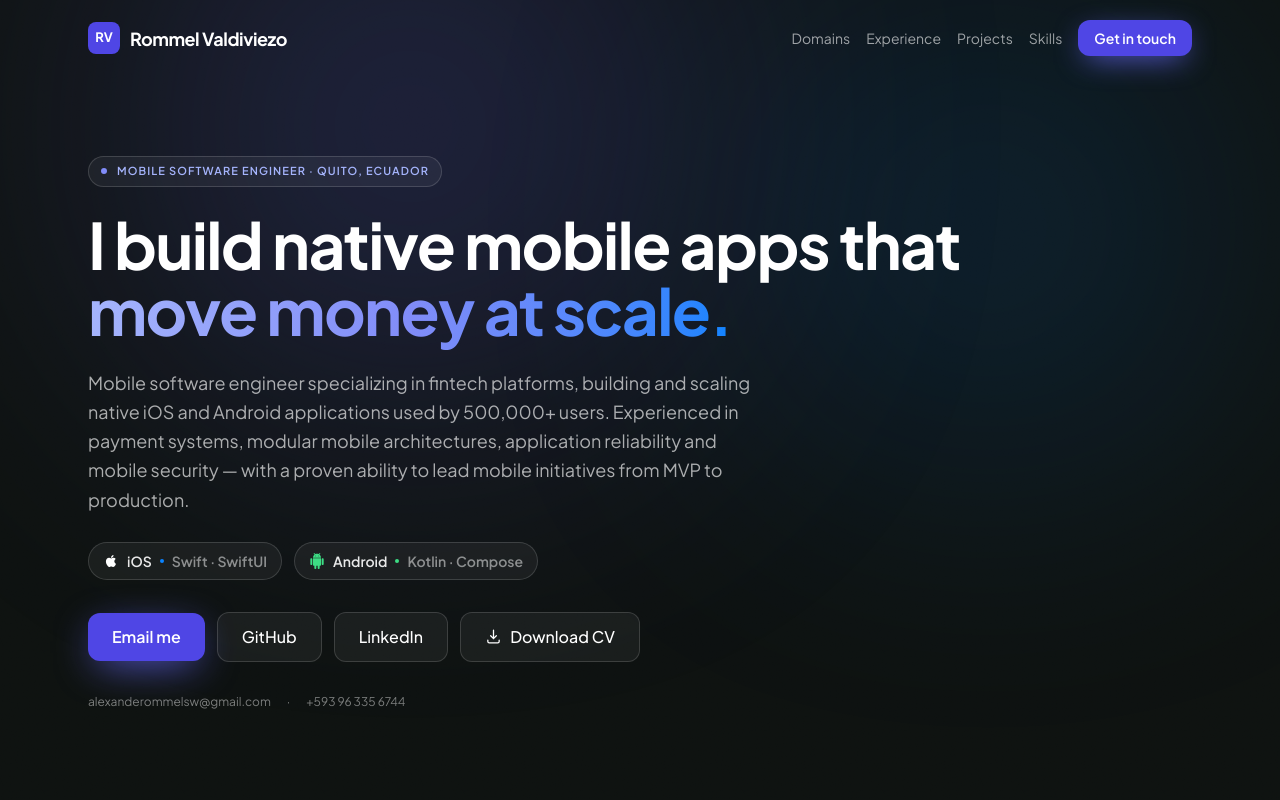
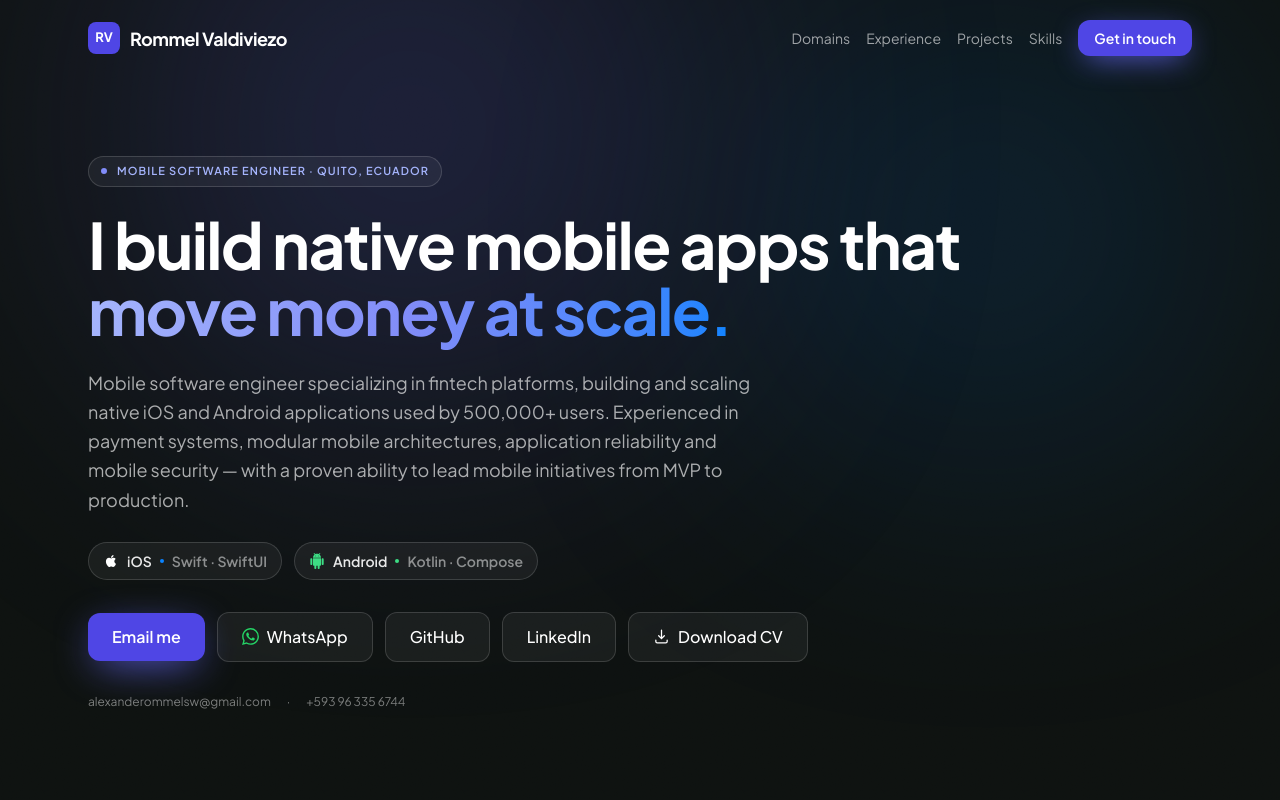
Before and after one commit to sheromdevvs/rommel-portfolio, a Next.js app: page / in a window 1280 px wide. Shown: the top 800 px of the page. Built offline with nearby package versions, Linux system fonts and the light colour scheme.

Commit message:
Add WhatsApp contact button to hero, final CTA and footer

```diff
--- a/app/page.tsx
+++ b/app/page.tsx
@@ -1,5 +1,5 @@
 import Reveal from "@/components/Reveal";
-import { AppleLogo, AndroidLogo } from "@/components/PlatformLogos";
+import { AppleLogo, AndroidLogo, WhatsAppLogo } from "@/components/PlatformLogos";
 import {
   PROFILE,
   STATS,
@@ -117,6 +117,17 @@
             >
               Email me
             </a>
+            {PROFILE.whatsapp && (
+              <a
+                href={PROFILE.whatsapp}
+                target="_blank"
+                rel="noreferrer"
+                className="inline-flex items-center gap-2 rounded-xl border border-white/15 bg-white/5 px-6 py-3 font-medium text-white transition hover:bg-white/10"
+              >
+                <WhatsAppLogo className="h-[17px] w-[17px] text-[#25D366]" />
+                WhatsApp
+              </a>
+            )}
             {PROFILE.github && (
               <a
                 href={PROFILE.github}
@@ -477,6 +488,17 @@
               >
                 {PROFILE.email}
               </a>
+              {PROFILE.whatsapp && (
+                <a
+                  href={PROFILE.whatsapp}
+                  target="_blank"
+                  rel="noreferrer"
+                  className="inline-flex items-center gap-2 rounded-xl border border-white/15 bg-white/5 px-6 py-3 font-medium text-white transition hover:bg-white/10"
+                >
+                  <WhatsAppLogo className="h-[17px] w-[17px] text-[#25D366]" />
+                  WhatsApp
+                </a>
+              )}
               {PROFILE.github && (
                 <a
                   href={PROFILE.github}
@@ -497,6 +519,9 @@
             <div className="flex gap-4">
               <a href="#experience" className="hover:text-white">Experience</a>
               <a href="#projects" className="hover:text-white">Projects</a>
+              {PROFILE.whatsapp && (
+                <a href={PROFILE.whatsapp} target="_blank" rel="noreferrer" className="hover:text-white">WhatsApp</a>
+              )}
               <a href={`mailto:${PROFILE.email}`} className="hover:text-white">Contact</a>
             </div>
           </div>
--- a/components/PlatformLogos.tsx
+++ b/components/PlatformLogos.tsx
@@ -1,10 +1,18 @@
-// Brand marks for the two platforms Rommel ships to. Both inherit `currentColor`
-// so callers control the fill (Apple → white/silver, Android → #3DDC84).
+// Brand marks. All inherit `currentColor` so callers control the fill
+// (Apple → white/silver, Android → #3DDC84, WhatsApp → #25D366).
 
 export function AppleLogo({ className }: { className?: string }) {
   return (
     <svg viewBox="0 0 24 24" fill="currentColor" className={className} aria-hidden>
       <path d="M17.05 20.28c-.98.95-2.05.8-3.08.35-1.09-.46-2.09-.48-3.24 0-1.44.62-2.2.44-3.06-.35C2.79 15.25 3.51 7.59 9.05 7.31c1.35.07 2.29.74 3.08.8 1.18-.24 2.31-.93 3.57-.84 1.51.12 2.65.72 3.4 1.8-3.12 1.87-2.38 5.98.48 7.13-.57 1.5-1.31 2.99-2.54 4.09l.06-.01zM12.03 7.25c-.15-2.23 1.66-4.07 3.74-4.25.29 2.58-2.34 4.5-3.74 4.25z" />
+    </svg>
+  );
+}
+
+export function WhatsAppLogo({ className }: { className?: string }) {
+  return (
+    <svg viewBox="0 0 24 24" fill="currentColor" className={className} aria-hidden>
+      <path d="M17.472 14.382c-.297-.149-1.758-.867-2.03-.967-.273-.099-.471-.148-.67.15-.197.297-.767.966-.94 1.164-.173.199-.347.223-.644.075-.297-.15-1.255-.463-2.39-1.475-.883-.788-1.48-1.761-1.653-2.059-.173-.297-.018-.458.13-.606.134-.133.298-.347.446-.52.149-.174.198-.298.298-.497.099-.198.05-.371-.025-.52-.075-.149-.669-1.612-.916-2.207-.242-.579-.487-.5-.669-.51a12.8 12.8 0 0 0-.57-.01c-.198 0-.52.074-.792.372-.272.297-1.04 1.016-1.04 2.479 0 1.462 1.065 2.875 1.213 3.074.149.198 2.096 3.2 5.077 4.487.709.306 1.262.489 1.694.625.712.227 1.36.195 1.872.118.571-.085 1.758-.719 2.006-1.413.248-.694.248-1.289.173-1.413-.074-.124-.272-.198-.57-.347M12.051 21.785h-.004a9.87 9.87 0 0 1-5.031-1.378l-.361-.214-3.741.982.998-3.648-.235-.374a9.86 9.86 0 0 1-1.51-5.26c.001-5.45 4.436-9.884 9.888-9.884a9.82 9.82 0 0 1 6.988 2.896 9.825 9.825 0 0 1 2.893 6.994c-.003 5.45-4.437 9.884-9.885 9.884m8.413-18.297A11.815 11.815 0 0 0 12.05 0C5.495 0 .16 5.335.157 11.892c0 2.096.547 4.142 1.588 5.945L.057 24l6.305-1.654a11.882 11.882 0 0 0 5.683 1.448h.005c6.554 0 11.89-5.335 11.893-11.893a11.821 11.821 0 0 0-3.48-8.413Z" />
     </svg>
   );
 }
--- a/lib/content.ts
+++ b/lib/content.ts
@@ -7,6 +7,8 @@
   location: "Quito, Ecuador",
   email: "alexanderommelsw@gmail.com",
   phone: "+593 96 335 6744",
+  // wa.me needs the number in international format, digits only.
+  whatsapp: "https://wa.me/593963356744",
   github: "https://github.com/alexanderommel",
   linkedin: "https://www.linkedin.com/in/rommel-v-23b818243",
   // Downloadable CV served from /public; leave empty to hide the button.
```
